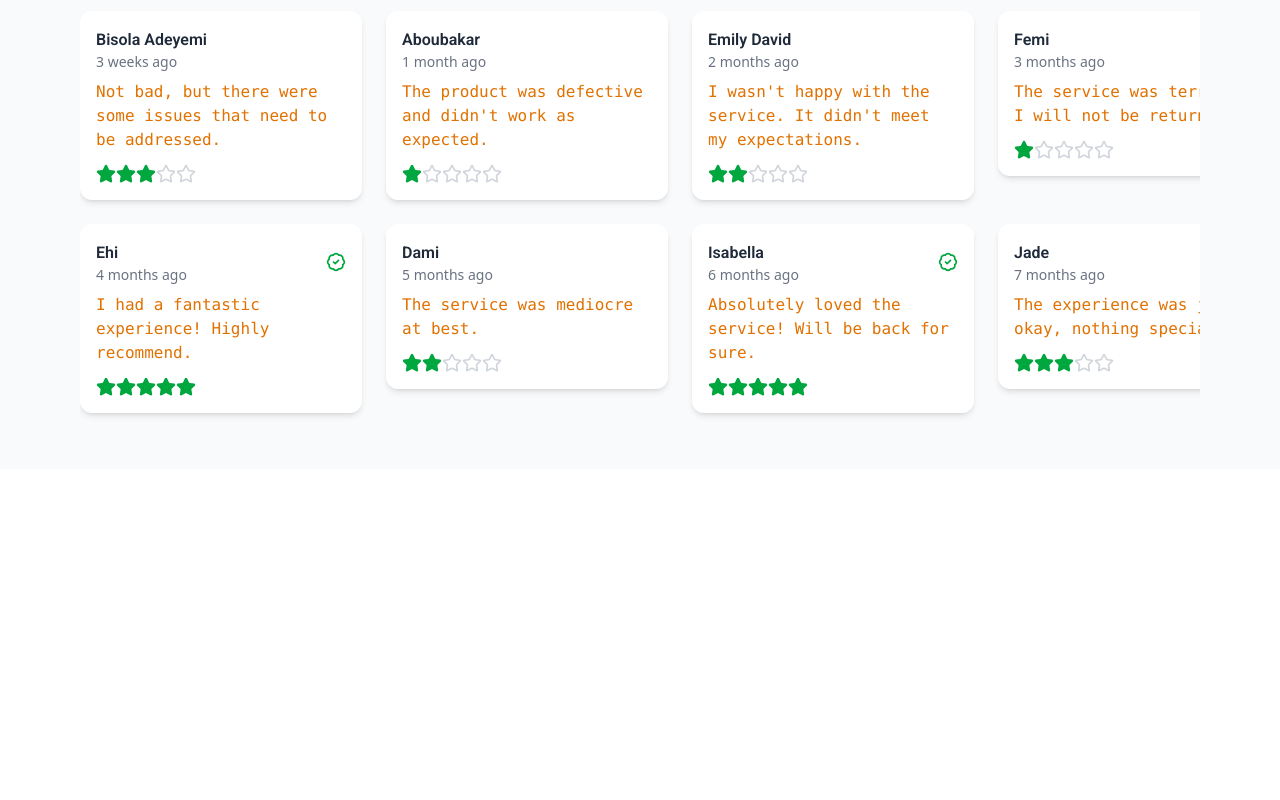
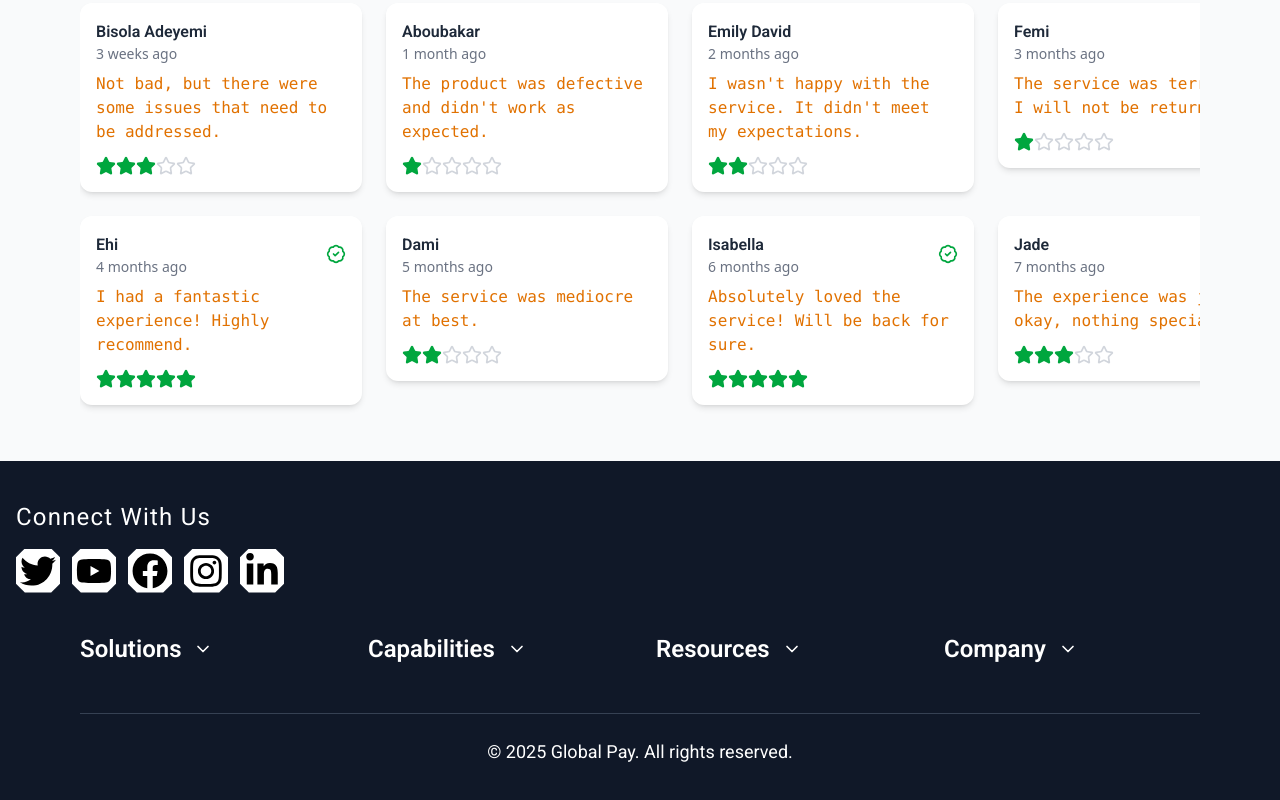
Before and after one commit to onaolapomay/Globalpay, a React (Vite) app: page / in a window 1280 px wide. Shown: the part 4936-5736 px from the top of the page. Before the commit the page ends 5405 px from the top, so only its background shows below. Built offline with nearby package versions, Linux system fonts and the light colour scheme; a web font is replaced by a local one.

Commit message:
your message update

```diff
--- a/package.json
+++ b/package.json
@@ -15,7 +15,8 @@
     "@tailwindcss/vite": "^4.1.11",
     "lucide-react": "^0.539.0",
     "react": "^19.1.1",
-    "react-dom": "^19.1.1"
+    "react-dom": "^19.1.1",
+    "react-icons": "^5.5.0"
   },
   "devDependencies": {
     "@eslint/js": "^9.32.0",
--- a/src/HomePage.jsx
+++ b/src/HomePage.jsx
@@ -8,6 +8,7 @@ import GetStarted from './components/GetStarted.jsx'
 import Industries from './components/Industries.jsx'
 import Reviews from './components/Reviews.jsx'
 import ReviewsCard from './components/ReviewsCard.jsx'
+import Footer from './components/Footer.jsx'
 
 const Homepage = () => {
   return (
@@ -21,6 +22,7 @@ const Homepage = () => {
       <Industries />
       <Reviews />
       <ReviewsCard />
+      <Footer />
     </>
   )
 }
--- /dev/null
+++ b/src/components/Footer.jsx
@@ -0,0 +1,79 @@
+import React from 'react'
+import { useState } from 'react'
+import { ChevronDown} from 'lucide-react'
+import {FaTwitter, FaYoutube, FaFacebook, FaInstagram, FaLinkedinIn} from 'react-icons/fa'
+
+
+
+const Footer = () => {
+    const [openIndex, setOpenIndex] = useState(null);
+
+    const toggleRow = (index) => {
+        setOpenIndex(openIndex === index ? null : index);
+    }
+
+    const footerData = [
+        {
+            title: 'Solutions',
+            links: ['For businesses', 'For SaaS Platforms', 'Global pay', 'Global Connect', 'CardX by Global', 'pricing'],
+        },
+        {
+            title: 'Capabilities',
+            links: ['Surcharge', 'Lending', 'Mobile Payments', 'E-commerce', 'In-person Payments'],
+        },
+        {
+            title: 'Resources',
+            links: ['Insights', 'Blog', 'API Documentation', 'Support Knowledgebase', 'CardX Login', 'APPSOS Login'],
+        },
+        {
+            title: 'Company',
+            links: ['About Us', 'Career', 'Leadershp', 'Contact Sales', 'Partner With Us', 'Media Inquiries']
+        }
+    ]
+  return (
+    <footer className='bg-gray-900 text-white py-10'>
+        <div className='px-4'>
+            <p className='text-2xl font-[roboto] tracking-wider'>Connect With Us</p>
+            <div className='flex mt-4 space-x-3'>
+            <FaTwitter size={44} className='bg-white fill-current text-black p-1' clipPath='polygon(20% 0%, 80% 0%, 100% 20%, 100% 80%, 80% 100%, 20% 100%, 0% 80%, 0% 20%)' />
+            <FaYoutube size={44} className='bg-white fill-current text-black p-1' clipPath='polygon(20% 0%, 80% 0%, 100% 20%, 100% 80%, 80% 100%, 20% 100%, 0% 80%, 0% 20%)' />
+            <FaFacebook size={44} className='bg-white fill-current text-black p-1' clipPath='polygon(20% 0%, 80% 0%, 100% 20%, 100% 80%, 80% 100%, 20% 100%, 0% 80%, 0% 20%)' />
+            <FaInstagram size={44} className='bg-white fill-current text-black p-1' clipPath='polygon(20% 0%, 80% 0%, 100% 20%, 100% 80%, 80% 100%, 20% 100%, 0% 80%, 0% 20%)' />
+            <FaLinkedinIn size={44} className='bg-white fill-current text-black p-1' clipPath='polygon(20% 0%, 80% 0%, 100% 20%, 100% 80%, 80% 100%, 20% 100%, 0% 80%, 0% 20%)' />
+            </div>
+
+        </div>
+        <div className='max-w-6xl mx-auto px-4 mt-10'>
+            <div className='grid grid-cols-1 md:grid-cols-4 gap-8'>
+                {footerData.map((section, index)=>(
+                    <div key={index}>
+                        <button onClick={() => toggleRow(index)}
+                            className='flex items-center gap-3 w-full md:cursor-default'>
+                                <h3 className='text-2xl font-semibold font-[roboto] text-white'>
+                                    {section.title}
+                                </h3>
+                                <ChevronDown className={`w-5 h-5  transition-transform ${openIndex === index ? 'rotate-180' : ""}`} />
+                        </button>
+
+                        <ul className={`mt-2 space-y-2 overflow-hidden transition-all duration-300 ${openIndex === index ? 'max-h-full' : 'max-h-0'}`}>
+                            {section.links.map((link, i) =>
+                            (<li key={i} ><a href='#' className='hover:text-gray-600 text-xl font-mono block'>
+                                {link}</a>
+                                </li>
+                            ))}
+
+                        </ul>
+                    </div>
+                ))}
+            </div>
+
+            <div className='mt-10 border-t border-gray-700 pt-6 text-center'>
+                <p className=' text-lg text-white font-[roboto]'>&copy; {new Date().getFullYear()} Global Pay. All rights reserved.</p>
+            </div>
+        </div>
+
+    </footer>
+  )
+}
+
+export default Footer
--- a/src/components/Reviews.jsx
+++ b/src/components/Reviews.jsx
@@ -9,9 +9,9 @@ const Reviews = () => {
       <div className='max-w-6xl mx-auto px-4'>
         <div className='flex flex-wrap justify-center  mb-8'>
           <div className='text-center space-x-4'>
-            <div className='text-center text-4xl lg:text-6xl font-semibold font-[roboto] text-gray-700 tracking-wider'>What Our Clients Are Saying</div>
-            <h2 className='text-2xl font-bold text-gray-800'>Excellent</h2>
-            <div className='flex justify-center space-x-2'>
+            <div className='text-center text-4xl lg:text-6xl font-extrabold font-[roboto] text-gray-700 tracking-wider'>What Our Clients Are Saying</div>
+            <div className='flex justify-center pt-4 space-x-2'>
+              <h2 className='text-2xl font-bold text-gray-800'>Excellent</h2>
               {Array.from({ length: 5 }).map((_, i) => (
                 <Star key={i} className='w-6 h-6  bg-green-500 text-white fill-white' />
               ))}
--- a/src/components/ReviewsCard.jsx
+++ b/src/components/ReviewsCard.jsx
@@ -16,7 +16,7 @@ const ReviewsCard = ({ review }) => {
         )}
       </div>
 
-      <p className=' font-mono text-amber-600 mb-3'>{review.text}</p>
+      <p className='font-mono text-amber-600 mb-3'>{review.text}</p>
 
       <div className='flex'>
         {Array.from({ length: 5 }).map((_, i) => (
```
Also changed, not shown: 1 other file (tests, documents, lock files or other folders).
